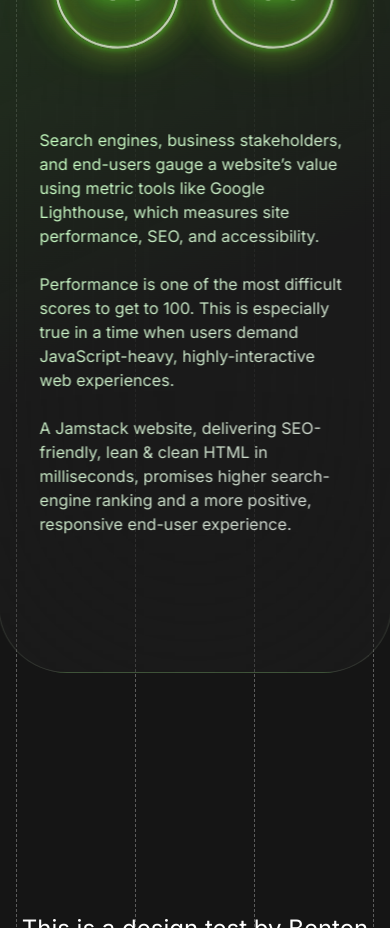
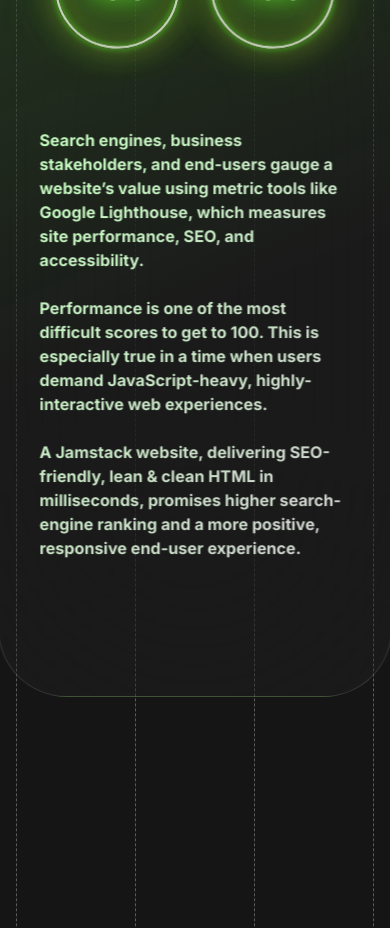
Before and after one commit to B3nten/monogram-test, a Next.js app: page / in a window 390 px wide. Shown: the part 3700-4628 px from the top of the page. Built offline with nearby package versions, Linux system fonts and the light colour scheme.

Commit message:
Minor tweaks / comments

```diff
--- a/src/modules/index/Audit.tsx
+++ b/src/modules/index/Audit.tsx
@@ -36,8 +36,8 @@ export function Audit() {
 					</div>
 					<p
 						ref={panelText}
-						className="relative mx-auto mb-24 max-w-3xl bg-gradient-to-br from-[#c5ffc0] to-white/80 bg-clip-text text-base text-transparent
-            md:text-2xl lg:mb-48 lg:text-[26px] lg:leading-10"
+						className="relative mx-auto mb-24 max-w-3xl bg-gradient-to-br from-[#c5ffc0] to-white/80 bg-clip-text text-base font-bold text-transparent md:text-2xl
+            md:font-normal lg:mb-48 lg:text-[26px] lg:leading-10"
 					>
 						Search engines, business stakeholders, and end-users gauge a website’s value using
 						metric tools like Google Lighthouse, which measures site performance, SEO, and
```
